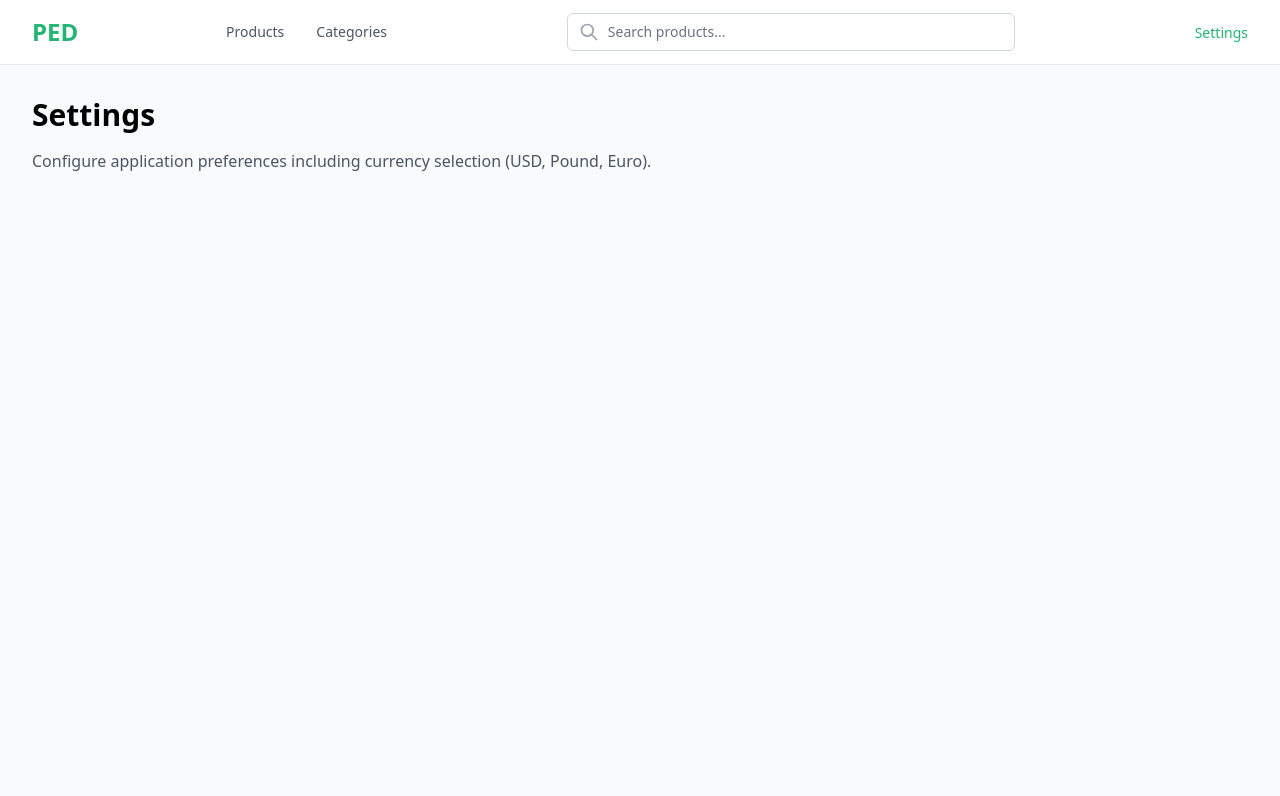
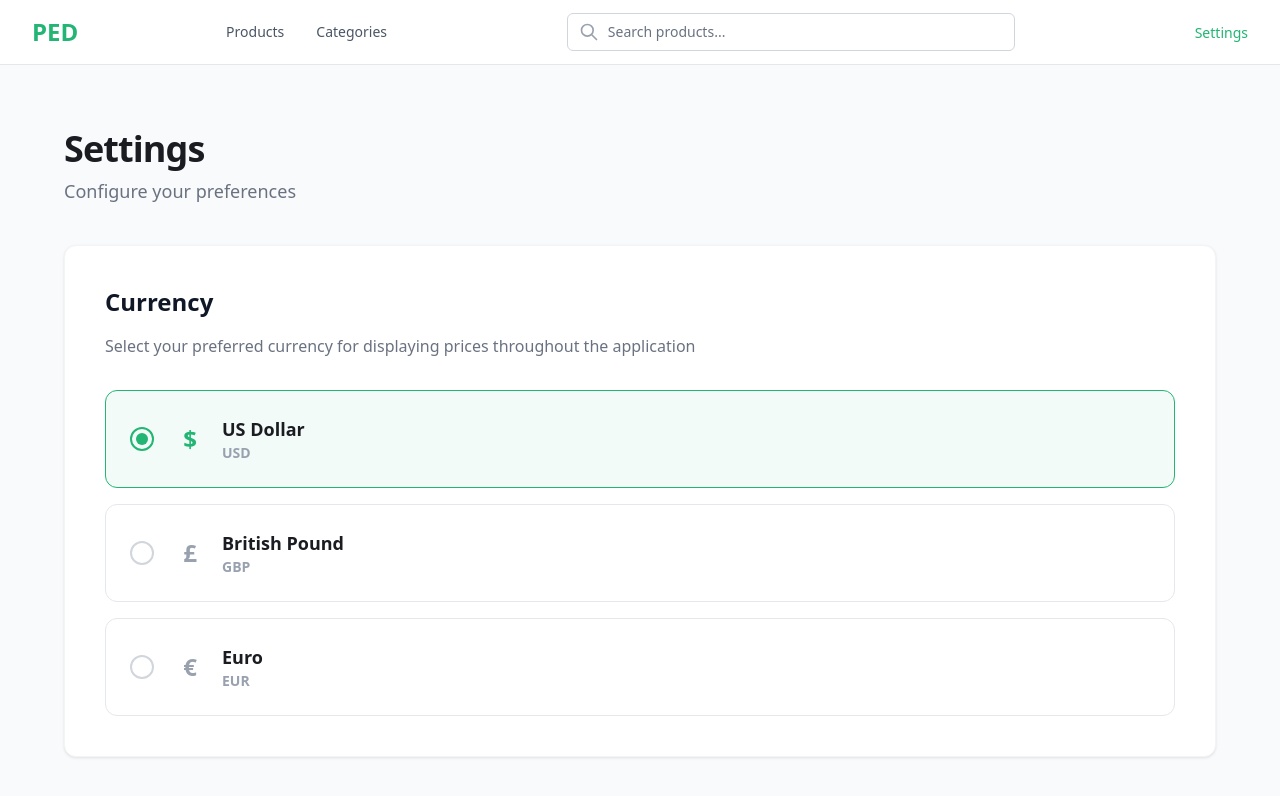
Before and after one commit to shakilmahammud/product-explorer-dashboard, a React app: page /settings in a window 1280 px wide. Shown: the top 796 px of the page. Built offline with nearby package versions, Linux system fonts and the light colour scheme; the HTML template or start-up script is replaced by a standard one.

Commit message:
implement setting feature

```diff
--- a/src/error-boundary.tsx
+++ b/src/error-boundary.tsx
@@ -46,7 +46,7 @@ export class ErrorBoundary extends Component<ErrorBoundaryProps, ErrorBoundarySt
             )}
             <button
               onClick={this.handleReset}
-              className="bg-blue-600 hover:bg-blue-700 text-white font-medium px-6 py-3 rounded-lg transition-colors"
+              className="bg-[#22B573] hover:bg-[#1a8f5a] text-white font-medium px-6 py-3 rounded-lg transition-colors"
             >
               Try Again
             </button>
--- a/src/features/products/components/ProductInfoCard.tsx
+++ b/src/features/products/components/ProductInfoCard.tsx
@@ -1,10 +1,13 @@
 import { type Product } from '../types/productTypes'
+import { useSettings } from '../../../shared/context/SettingsContext'
 
 interface ProductInfoCardProps {
   product: Product
 }
 
 export function ProductInfoCard({ product }: ProductInfoCardProps) {
+  const { formatPrice } = useSettings()
+
   const discountPrice = product.price
   const originalPrice = product.discountPercentage
     ? (product.price / (1 - product.discountPercentage / 100))
@@ -33,9 +36,9 @@ export function ProductInfoCard({ product }: ProductInfoCardProps) {
              <span className="text-xs text-gray-500">({product.reviews?.length || 0})</span>
           </div>
           <div className="flex items-baseline gap-2">
-            <span className="text-lg font-bold text-[#22B573]">${discountPrice.toFixed(2)}</span>
+            <span className="text-lg font-bold text-[#22B573]">{formatPrice(discountPrice)}</span>
             {originalPrice && (
-              <span className="text-xs text-gray-400 line-through">${originalPrice.toFixed(2)}</span>
+              <span className="text-xs text-gray-400 line-through">{formatPrice(originalPrice)}</span>
             )}
           </div>
         </div>
--- a/src/features/products/components/ProductList.tsx
+++ b/src/features/products/components/ProductList.tsx
@@ -3,7 +3,8 @@ import { Table, TableSkeleton } from '../../../shared/components/Table'
 import { EmptyState, ErrorState, LoadingSpinner } from '../../../shared/components/DataDisplay'
 import { getProductColumns } from '../utils'
 import { ProductInfoCard } from './ProductInfoCard'
-import type { Product } from '../types/productTypes'
+import { type Product } from '../types/productTypes'
+import { useSettings } from '../../../shared/context/SettingsContext'
 
 interface ProductListProps {
   products: Product[]
@@ -35,7 +36,8 @@ export function ProductList({
   hideTable = false
 }: ProductListProps) {
 
-  const columns = useMemo(() => getProductColumns(), [])
+  const { formatPrice } = useSettings()
+  const columns = useMemo(() => getProductColumns(formatPrice), [formatPrice])
   const [hoveredProduct, setHoveredProduct] = useState<Product | null>(null)
   const [cursorPos, setCursorPos] = useState({ x: 0, y: 0 })
   const closeTimeout = useRef<any>(null)
--- a/src/features/products/pages/ProductDetailsPage.tsx
+++ b/src/features/products/pages/ProductDetailsPage.tsx
@@ -2,11 +2,13 @@ import { useState, useEffect } from 'react'
 import { useParams, useNavigate, Link } from 'react-router-dom'
 import { useProductById } from '../queries/productsQueries'
 import { LoadingSpinner } from '../../../shared/components/DataDisplay'
+import { useSettings } from '../../../shared/context/SettingsContext'
 
 export function ProductDetailsPage() {
   const { id } = useParams<{ id: string }>()
   const navigate = useNavigate()
   const { data: product, isLoading, error } = useProductById(id)
+  const { formatPrice } = useSettings()
   const [selectedImage, setSelectedImage] = useState<string | null>(null)
   const [quantity, setQuantity] = useState(1)
   const [activeTab, setActiveTab] = useState<'description' | 'specifications' | 'reviews'>('description')
@@ -110,10 +112,10 @@ export function ProductDetailsPage() {
             </div>
 
             <div className="text-3xl font-bold text-[#22B573] mb-6">
-              ${discountPrice.toFixed(2)}
+              {formatPrice(discountPrice)}
               {originalPrice && (
                 <span className="text-lg text-gray-400 line-through ml-3 font-normal">
-                  ${originalPrice.toFixed(2)}
+                  {formatPrice(originalPrice)}
                 </span>
               )}
             </div>
--- a/src/features/settings/pages/SettingsPage.tsx
+++ b/src/features/settings/pages/SettingsPage.tsx
@@ -1,10 +1,88 @@
+import { useSettings, type Currency } from '../../../shared/context/SettingsContext'
+
+const CURRENCIES: { value: Currency; label: string; symbol: string }[] = [
+  { value: 'USD', label: 'US Dollar', symbol: '$' },
+  { value: 'GBP', label: 'British Pound', symbol: '£' },
+  { value: 'EUR', label: 'Euro', symbol: '€' },
+]
+
 export function SettingsPage() {
+  const { currency, setCurrency } = useSettings()
+
   return (
-    <div>
-      <h1 className="text-3xl font-bold mb-4">Settings</h1>
-      <p className="text-gray-600">
-        Configure application preferences including currency selection (USD, Pound, Euro).
-      </p>
+    <div className="max-w-7xl mx-auto px-4 sm:px-6 lg:px-8 py-8">
+      <div className="mb-10">
+        <h1 className="text-4xl font-extrabold text-[#1a1c21] mb-2 tracking-tight">
+          Settings
+        </h1>
+        <p className="text-gray-500 text-lg">
+          Configure your preferences
+        </p>
+      </div>
+
+      <div className="bg-white rounded-xl shadow-[0_1px_3px_rgba(0,0,0,0.1)] border border-gray-100 overflow-hidden">
+        <div className="p-8 md:p-10">
+          <div className="mb-8">
+            <h2 className="text-2xl font-bold text-gray-900 mb-4">Currency</h2>
+            <p className="text-gray-500 text-base">
+              Select your preferred currency for displaying prices throughout the application
+            </p>
+          </div>
+
+          <div className="space-y-4 max-w-full">
+            {CURRENCIES.map((c) => (
+              <label
+                key={c.value}
+                className={`
+                  relative flex items-center p-6 border rounded-xl cursor-pointer transition-all duration-200
+                  ${currency === c.value
+                    ? 'border-[#22B573] bg-[#22B573]/5'
+                    : 'border-gray-200 hover:border-gray-200'
+                  }
+                `}
+              >
+                <div className="flex items-center gap-4 w-full">
+                  <div className="flex-shrink-0 relative">
+                    <input
+                      type="radio"
+                      name="currency"
+                      value={c.value}
+                      checked={currency === c.value}
+                      onChange={() => setCurrency(c.value)}
+                      className="sr-only"
+                    />
+                    <div className={`
+                      w-6 h-6 rounded-full border-2 flex items-center justify-center transition-all duration-200
+                      ${currency === c.value
+                        ? 'border-[#22B573]'
+                        : 'border-gray-300 group-hover:border-gray-400'
+                      }
+                    `}>
+                      {currency === c.value && (
+                        <div className="w-3 h-3 rounded-full bg-[#22B573]" />
+                      )}
+                    </div>
+                  </div>
+
+                  <div className="flex items-center gap-3 flex-1">
+                    <span className={`text-2xl font-bold w-10 text-center transition-colors duration-200 ${currency === c.value ? 'text-[#22B573]' : 'text-gray-400'}`}>
+                      {c.symbol}
+                    </span>
+                    <div className="flex flex-col">
+                      <span className="text-lg font-bold text-[#1a1c21]">
+                        {c.label}
+                      </span>
+                      <span className="text-sm font-bold text-gray-400">
+                        {c.value}
+                      </span>
+                    </div>
+                  </div>
+                </div>
+              </label>
+            ))}
+          </div>
+        </div>
+      </div>
     </div>
   )
 }
--- a/src/providers.tsx
+++ b/src/providers.tsx
@@ -1,5 +1,6 @@
 import { QueryClient, QueryClientProvider } from '@tanstack/react-query'
 import type { ReactNode } from 'react'
+import { SettingsProvider } from './shared/context/SettingsContext'
 
 const queryClient = new QueryClient({
   defaultOptions: {
@@ -17,8 +18,10 @@ interface ProvidersProps {
 
 export function Providers({ children }: ProvidersProps) {
   return (
-    <QueryClientProvider client={queryClient}>
-      {children}
-    </QueryClientProvider>
+    <SettingsProvider>
+      <QueryClientProvider client={queryClient}>
+        {children}
+      </QueryClientProvider>
+    </SettingsProvider>
   )
 }
--- /dev/null
+++ b/src/shared/context/SettingsContext.tsx
@@ -0,0 +1,52 @@
+import { createContext, useContext, useState, type ReactNode } from 'react'
+
+export type Currency = 'USD' | 'GBP' | 'EUR'
+
+interface SettingsContextType {
+  currency: Currency
+  setCurrency: (currency: Currency) => void
+  formatPrice: (price: number) => string
+}
+
+const SettingsContext = createContext<SettingsContextType | undefined>(undefined)
+
+const CURRENCY_CONFIG = {
+  USD: { symbol: '$', rate: 1, locale: 'en-US' },
+  GBP: { symbol: '£', rate: 0.79, locale: 'en-GB' },
+  EUR: { symbol: '€', rate: 0.92, locale: 'en-IE' },
+}
+
+export function SettingsProvider({ children }: { children: ReactNode }) {
+  const [currency, setCurrencyState] = useState<Currency>(() => {
+    const saved = localStorage.getItem('app_currency')
+    return (saved as Currency) || 'USD'
+  })
+
+  const setCurrency = (newCurrency: Currency) => {
+    setCurrencyState(newCurrency)
+    localStorage.setItem('app_currency', newCurrency)
+  }
+
+  const formatPrice = (price: number) => {
+    const config = CURRENCY_CONFIG[currency]
+    const convertedPrice = price * config.rate
+    return new Intl.NumberFormat(config.locale, {
+      style: 'currency',
+      currency: currency,
+    }).format(convertedPrice)
+  }
+
+  return (
+    <SettingsContext.Provider value={{ currency, setCurrency, formatPrice }}>
+      {children}
+    </SettingsContext.Provider>
+  )
+}
+
+export function useSettings() {
+  const context = useContext(SettingsContext)
+  if (context === undefined) {
+    throw new Error('useSettings must be used within a SettingsProvider')
+  }
+  return context
+}
```
Also changed, not shown: src/features/products/hooks/useProductFilters.ts (+4 -4 lines), src/features/products/utils/productColumns.tsx (+4 -4 lines), src/features/settings/index.ts (deleted), 1 other file (tests, documents, lock files or other folders).
